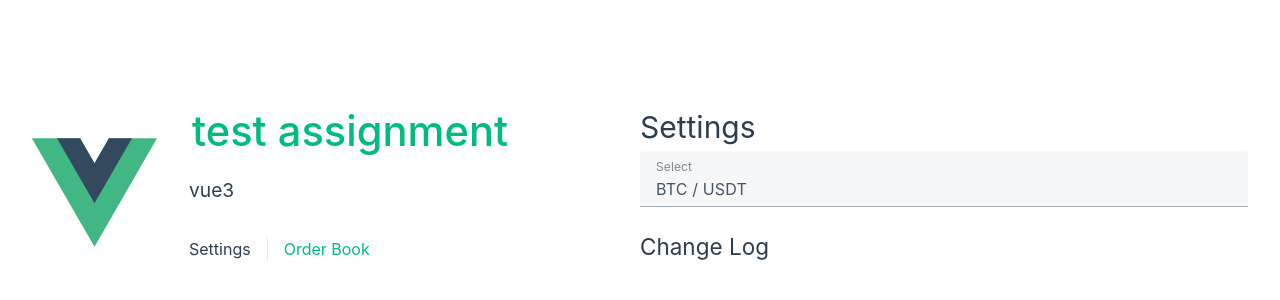
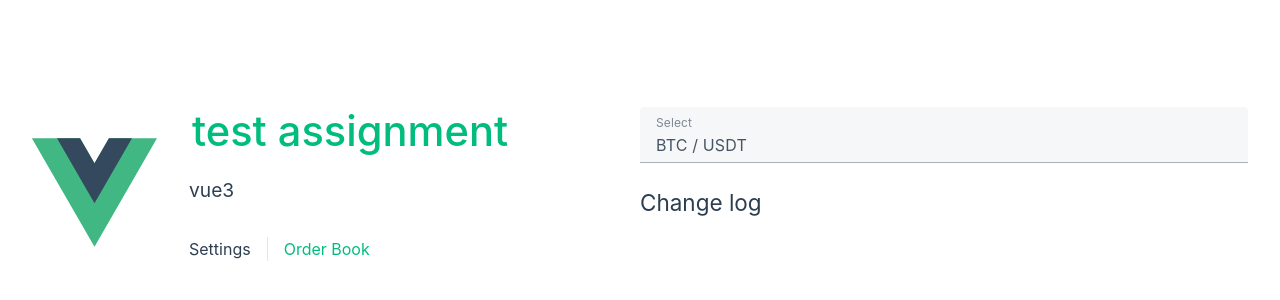
Before and after one commit to tulvit/vue3-koshelek, a Vue app: page / in a window 1280 px wide. Shown: the part 208-508 px from the top of the page. Built offline with nearby package versions, Linux system fonts and the light colour scheme.

Commit message:
titles to props

```diff
--- a/src/components/PairLog.vue
+++ b/src/components/PairLog.vue
@@ -2,6 +2,7 @@
 import { ref } from 'vue'
 import { useLogStore } from '@/stores/log'
 
+const props = defineProps({ title: { type: String } })
 const log = useLogStore()
 
 const formatDate = (date: Date) => {
@@ -19,7 +20,7 @@ const formatDate = (date: Date) => {
 </script>
 
 <template>
-  <h2>Change Log</h2>
+  <h2>{{ props.title }}</h2>
   <v-list lines="one">
     <v-list-item
       v-for="item in log.log"
--- a/src/views/SettingsView.vue
+++ b/src/views/SettingsView.vue
@@ -3,6 +3,8 @@ import { ref } from 'vue'
 
 import SelectPair from '../components/SelectPair.vue'
 import PairLog from '../components/PairLog.vue'
+
+const props = defineProps({ title: { type: String } })
 
 const hardcodedOptions = ref([
   { title: 'BTC / USDT', value: 'BTCUSDT' },
@@ -13,8 +15,8 @@ const hardcodedOptions = ref([
 
 <template>
   <main>
-    <h1>Settings</h1>
-    <SelectPair :options="hardcodedOptions" />
-    <PairLog />
+    <h1>{{ props.title }}</h1>
+    <SelectPair :options="hardcodedOptions" title="Settings" />
+    <PairLog title="Change log" />
   </main>
 </template>
```
